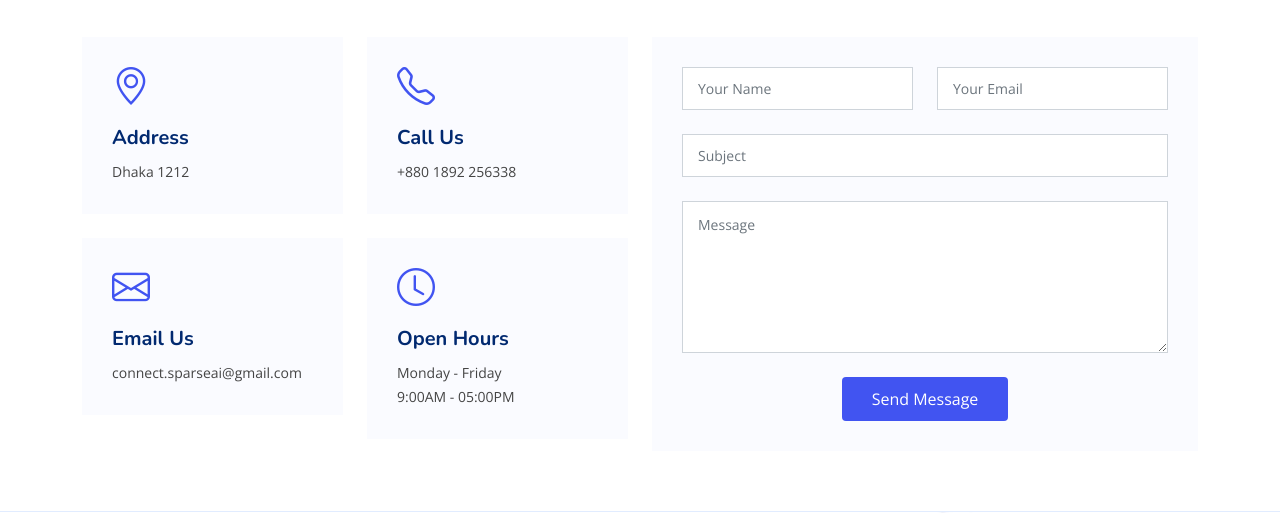
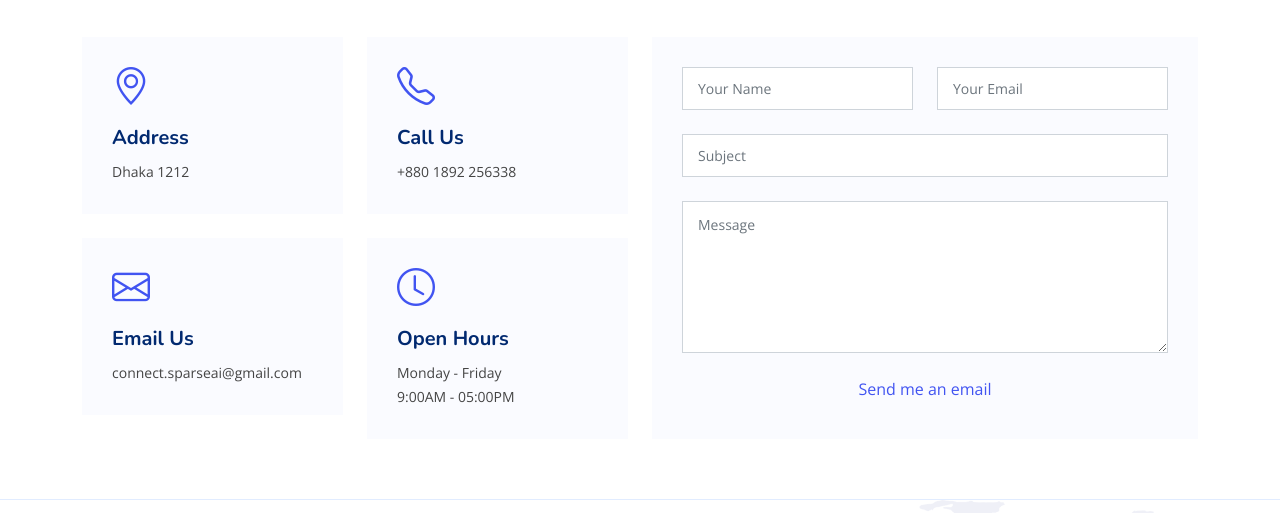
Before and after one commit to SparseAI/portfolio, a plain HTML site: page index.html in a window 1280 px wide. Shown: the part 4454-4967 px from the top of the page. Drawn offline with nearby package versions, Linux system fonts and the light colour scheme.

Commit message:
Email to added

```diff
--- a/index.html
+++ b/index.html
@@ -1162,7 +1162,7 @@
                   <div class="error-message"></div>
                   <div class="sent-message">Your message has been sent. Thank you!</div>
 
-                  <button type="submit">Send Message</button>
+                  <a href="mailto:connect.sparseai@gmail.com?subject=Subject &body=">Send me an email</a>
                 </div>
 
               </div>
```
